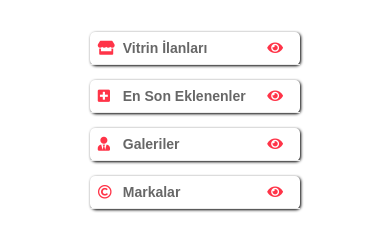
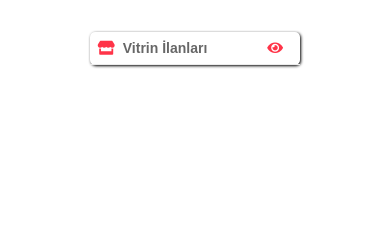
Before and after one commit to aytacg26/cardealerwebsite, a React (Create React App) app in the folder client/: page / in a window 390 px wide. Shown: the part 1435-1660 px from the top of the page. After the commit the page ends 1525 px from the top, so only its background shows below. Built offline with nearby package versions, Linux system fonts and the light colour scheme.

Commit message:
changed according to the mobile control

```diff
--- a/client/src/components/UI/PresentationWindow/PresentationWindow.js
+++ b/client/src/components/UI/PresentationWindow/PresentationWindow.js
@@ -4,11 +4,16 @@
 import { isMobile } from '../../../utils/isMobile';
 import ProductCard from '../Cards/ProductCard/ProductCard';
 import PropTypes from 'prop-types';
+import MainCarousel from '../Carousels/MainCarousel/MainCarousel';
 
 const PresentationWindow = ({ title, content, iconClass }) => {
   const windowClass = isMobile()
     ? `${classes.WindowContainer}`
     : `${classes.WindowContainer} ${classes.Desktop}`;
+
+  const contentClass = isMobile()
+    ? `${classes.ContentArea}`
+    : `${classes.ContentArea} ${classes.Desktop}`;
 
   const [showcase, setShowcase] = useState({
     title: 'Kapat',
@@ -32,17 +37,18 @@
     }
   };
 
-  const window = content ? (
-    <div
-      className={
-        !showcase.isClosed
+  const pWClass = !showcase.isClosed
     ? `${windowClass}`
-          : `${windowClass} ${classes.Closed}`
-      }
-      onClick={handleWindow}
-      style={{ cursor: 'pointer' }}
-    >
-      <div className={classes.LabelArea}>
+    : `${windowClass} ${classes.Closed}`;
+
+  const contentAreaClass = !showcase.isClosed
+    ? `${contentClass}`
+    : `${contentClass} ${classes.Closed}`;
+
+  const window =
+    content.length > 0 ? (
+      <div className={pWClass}>
+        <div className={classes.LabelArea} onClick={handleWindow}>
           <Icon iconClass={iconClass} styleClass='icon-site-color mg-r-10' />
           <span>{title}</span>
           <Icon
@@ -51,37 +57,10 @@
             title={showcase.title}
           />
         </div>
-      <div
-        className={
-          !showcase.isClosed
-            ? `${classes.ContentArea}`
-            : `${classes.ContentArea} ${classes.Closed}`
-        }
-      >
-        {!showcase.isClosed ? (
-          <div>
-            {content.map((item) => (
-              <ProductCard
-                key={item.id}
-                id={item.id}
-                model={item.model}
-                marka={item.marka}
-                yil={item.yil}
-                fiyat={item.fiyat}
-                yakit={item.yakit}
-                vites={item.vites}
-                satici={item.satici}
-                renk={item.renk}
-                sahibinden={item.sahibinden}
-                galeri={item.galeri}
-                fiyatGoster={item.fiyatGoster}
-                paraBirimi={item.paraBirimi}
-                ilanTarih={item.ilanTarih}
-                resimler={item.resimler}
-              />
-            ))}
-          </div>
-        ) : null}
+        <div className={contentAreaClass}>
+          {!showcase.isClosed
+            ? content.map((item) => <ProductCard {...item} key={item.id} />)
+            : null}
         </div>
       </div>
     ) : null;
```
Also changed, not shown: client/src/components/UI/Cards/ProductCard/carcard.module.css (deleted). Lines whose indentation alone changed are shown as unchanged.
